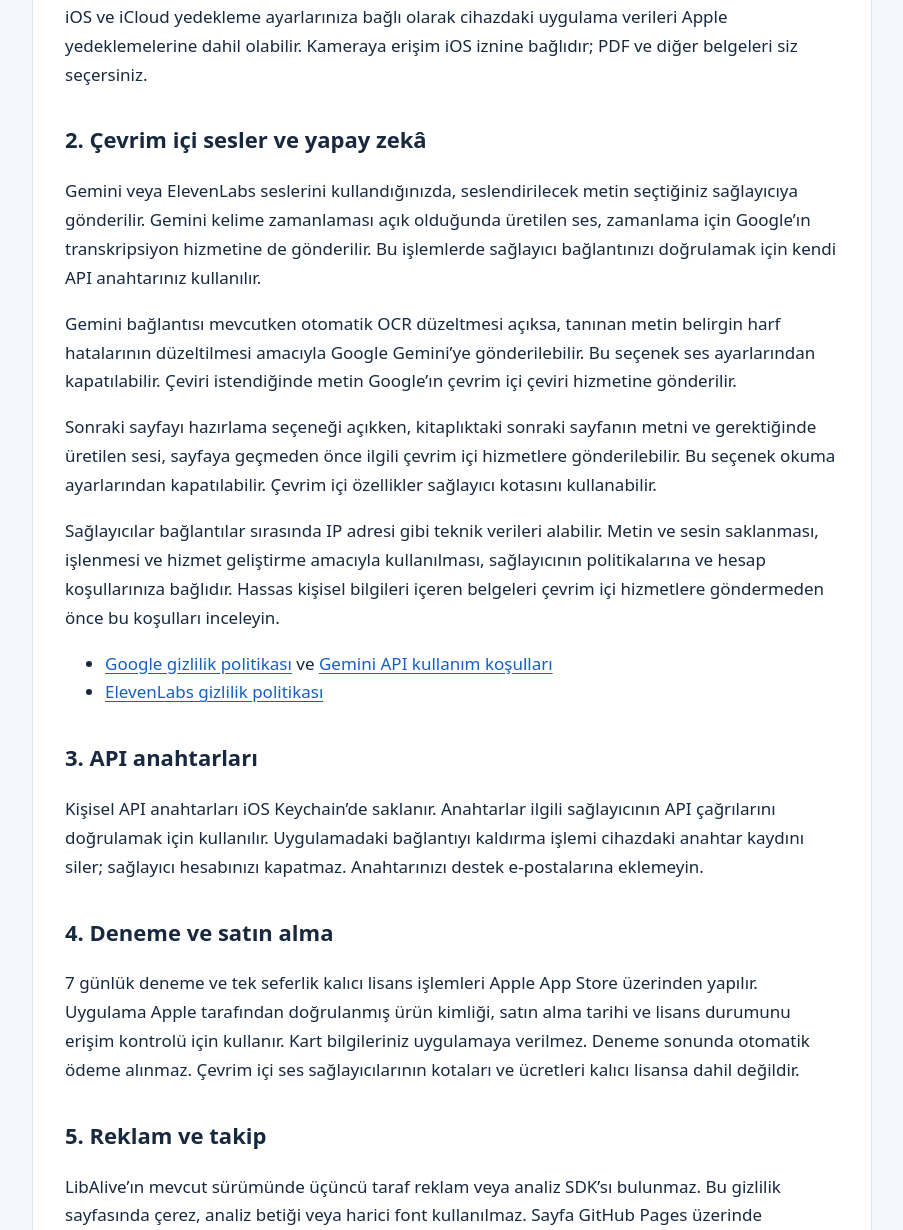
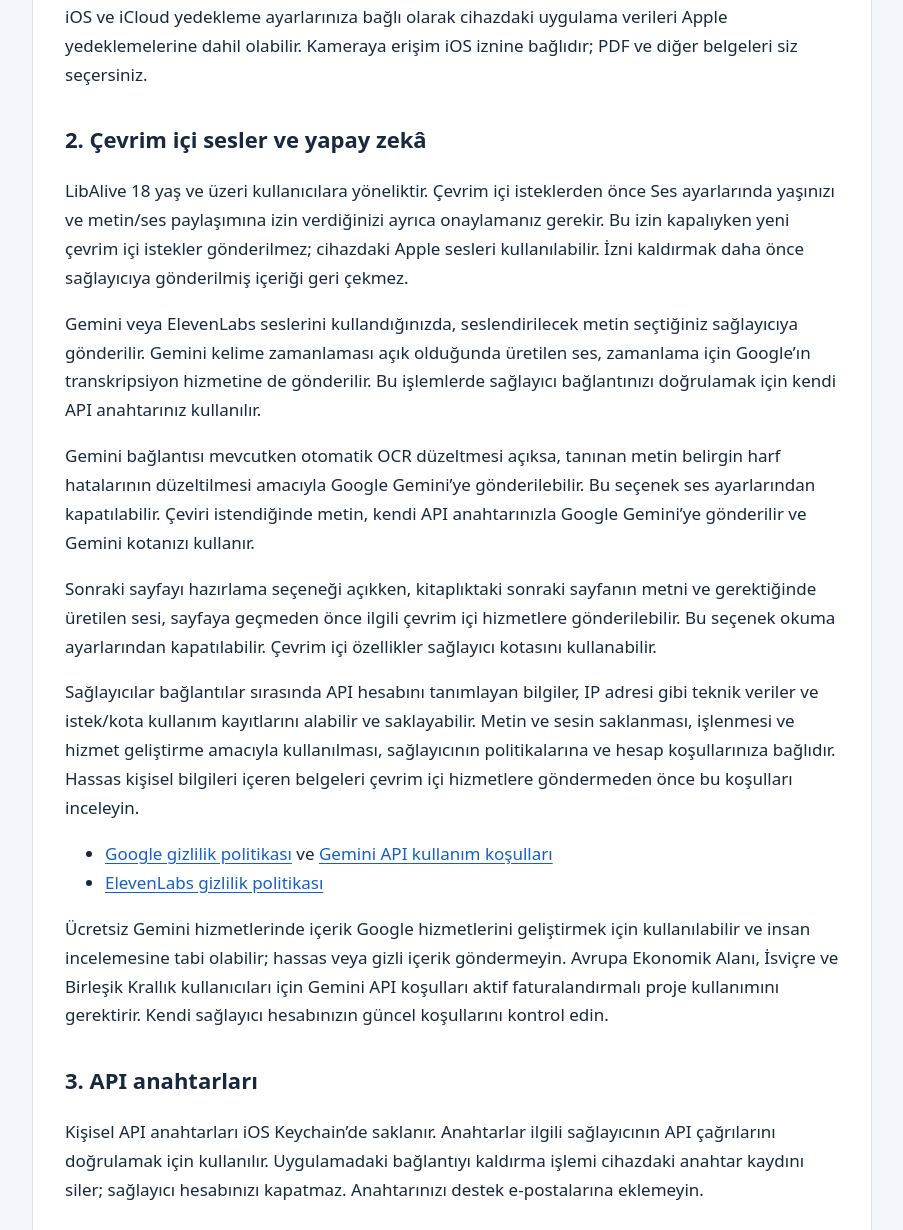
Before and after one commit to drafttasarim/LibAlive-privacy, a plain HTML site: page index.html in a window 1280 px wide. Shown: the part 617-1847 px from the top of the page, without its empty margins (188-1091 px from the left). Drawn offline with Linux system fonts and the light colour scheme.

Commit message:
Clarify online consent age and provider data handling

```diff
--- a/index.html
+++ b/index.html
@@ -15,11 +15,13 @@
 <p>Kamerayla alınan görüntülerden metin tanıma (OCR), Apple’ın cihaz üzerindeki metin tanıma araçlarıyla yapılır. Kitaplık belgeleri, tanınan ve düzenlenen metinler, okuma konumu, tercihler ve kaydedilen sesler uygulamanın cihazdaki depolama alanında tutulur. Apple sesleriyle seslendirme cihazda yapılır.</p>
 <p>iOS ve iCloud yedekleme ayarlarınıza bağlı olarak cihazdaki uygulama verileri Apple yedeklemelerine dahil olabilir. Kameraya erişim iOS iznine bağlıdır; PDF ve diğer belgeleri siz seçersiniz.</p>
 <h2>2. Çevrim içi sesler ve yapay zekâ</h2>
+<p>LibAlive 18 yaş ve üzeri kullanıcılara yöneliktir. Çevrim içi isteklerden önce Ses ayarlarında yaşınızı ve metin/ses paylaşımına izin verdiğinizi ayrıca onaylamanız gerekir. Bu izin kapalıyken yeni çevrim içi istekler gönderilmez; cihazdaki Apple sesleri kullanılabilir. İzni kaldırmak daha önce sağlayıcıya gönderilmiş içeriği geri çekmez.</p>
 <p>Gemini veya ElevenLabs seslerini kullandığınızda, seslendirilecek metin seçtiğiniz sağlayıcıya gönderilir. Gemini kelime zamanlaması açık olduğunda üretilen ses, zamanlama için Google’ın transkripsiyon hizmetine de gönderilir. Bu işlemlerde sağlayıcı bağlantınızı doğrulamak için kendi API anahtarınız kullanılır.</p>
-<p>Gemini bağlantısı mevcutken otomatik OCR düzeltmesi açıksa, tanınan metin belirgin harf hatalarının düzeltilmesi amacıyla Google Gemini’ye gönderilebilir. Bu seçenek ses ayarlarından kapatılabilir. Çeviri istendiğinde metin Google’ın çevrim içi çeviri hizmetine gönderilir.</p>
+<p>Gemini bağlantısı mevcutken otomatik OCR düzeltmesi açıksa, tanınan metin belirgin harf hatalarının düzeltilmesi amacıyla Google Gemini’ye gönderilebilir. Bu seçenek ses ayarlarından kapatılabilir. Çeviri istendiğinde metin, kendi API anahtarınızla Google Gemini’ye gönderilir ve Gemini kotanızı kullanır.</p>
 <p>Sonraki sayfayı hazırlama seçeneği açıkken, kitaplıktaki sonraki sayfanın metni ve gerektiğinde üretilen sesi, sayfaya geçmeden önce ilgili çevrim içi hizmetlere gönderilebilir. Bu seçenek okuma ayarlarından kapatılabilir. Çevrim içi özellikler sağlayıcı kotasını kullanabilir.</p>
-<p>Sağlayıcılar bağlantılar sırasında IP adresi gibi teknik verileri alabilir. Metin ve sesin saklanması, işlenmesi ve hizmet geliştirme amacıyla kullanılması, sağlayıcının politikalarına ve hesap koşullarınıza bağlıdır. Hassas kişisel bilgileri içeren belgeleri çevrim içi hizmetlere göndermeden önce bu koşulları inceleyin.</p>
+<p>Sağlayıcılar bağlantılar sırasında API hesabını tanımlayan bilgiler, IP adresi gibi teknik veriler ve istek/kota kullanım kayıtlarını alabilir ve saklayabilir. Metin ve sesin saklanması, işlenmesi ve hizmet geliştirme amacıyla kullanılması, sağlayıcının politikalarına ve hesap koşullarınıza bağlıdır. Hassas kişisel bilgileri içeren belgeleri çevrim içi hizmetlere göndermeden önce bu koşulları inceleyin.</p>
 <ul><li><a href="https://policies.google.com/privacy">Google gizlilik politikası</a> ve <a href="https://ai.google.dev/gemini-api/terms">Gemini API kullanım koşulları</a></li><li><a href="https://elevenlabs.io/privacy-policy">ElevenLabs gizlilik politikası</a></li></ul>
+<p>Ücretsiz Gemini hizmetlerinde içerik Google hizmetlerini geliştirmek için kullanılabilir ve insan incelemesine tabi olabilir; hassas veya gizli içerik göndermeyin. Avrupa Ekonomik Alanı, İsviçre ve Birleşik Krallık kullanıcıları için Gemini API koşulları aktif faturalandırmalı proje kullanımını gerektirir. Kendi sağlayıcı hesabınızın güncel koşullarını kontrol edin.</p>
 <h2>3. API anahtarları</h2>
 <p>Kişisel API anahtarları iOS Keychain’de saklanır. Anahtarlar ilgili sağlayıcının API çağrılarını doğrulamak için kullanılır. Uygulamadaki bağlantıyı kaldırma işlemi cihazdaki anahtar kaydını siler; sağlayıcı hesabınızı kapatmaz. Anahtarınızı destek e-postalarına eklemeyin.</p>
 <h2>4. Deneme ve satın alma</h2>
```
